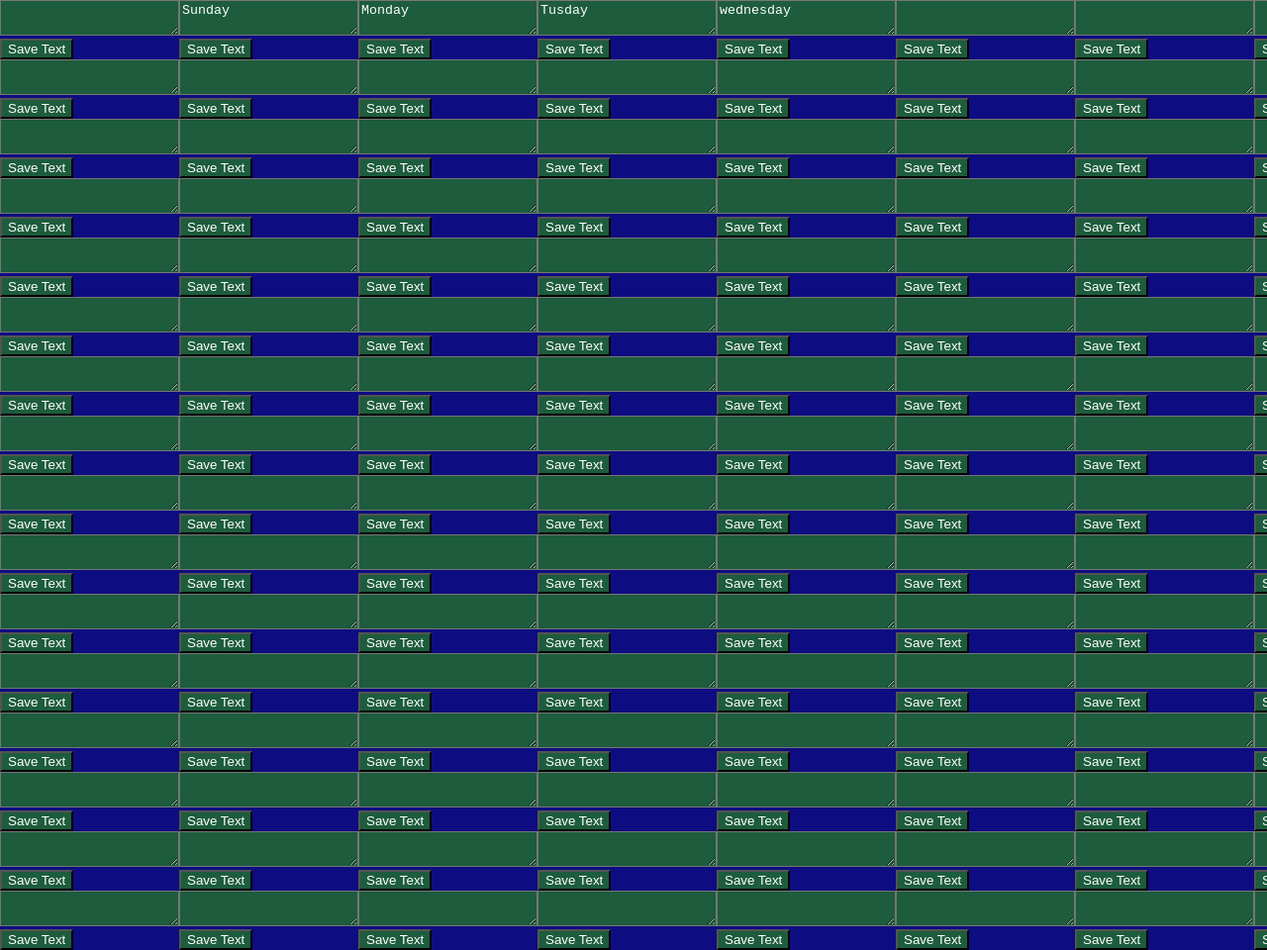
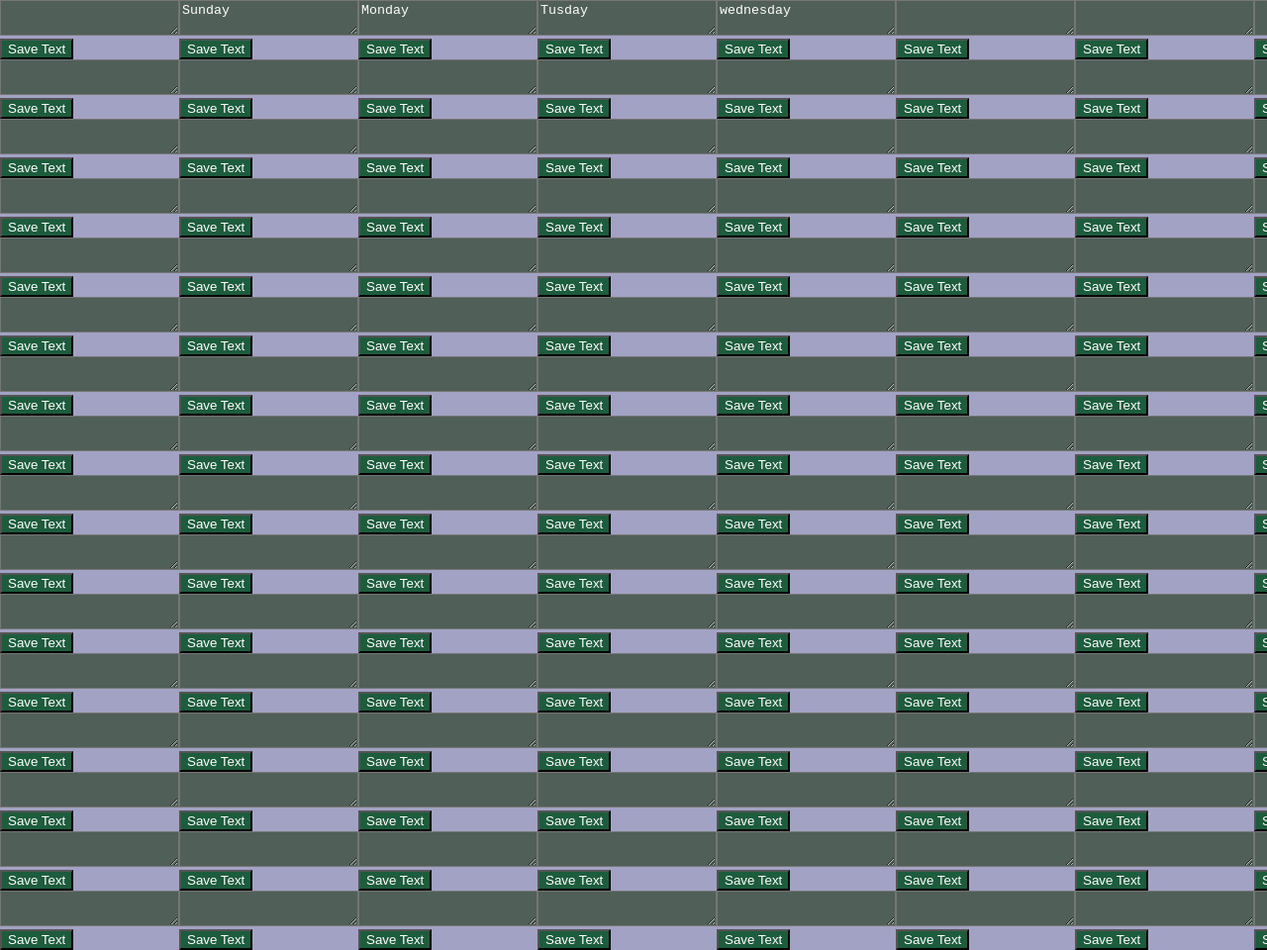
Before and after one commit to akermang/dynamicWeekTable, a plain HTML site: page index.html in a window 1280 px wide. Shown: the top 960 px of the page at 99% size. Drawn offline with Linux system fonts and the light colour scheme.

Commit message:
new color

```diff
--- a/css/main.css
+++ b/css/main.css
@@ -44,7 +44,7 @@ body, html {
 /* line 34, ../scss/base/_reset.scss */
 body {
   line-height: 1;
-  background-color: #0D0D81;
+  background-color: #A2A2C4;
 }
 
 /* line 37, ../scss/base/_reset.scss */
@@ -71,7 +71,7 @@ table {
 }
 
 textarea{
-  background-color:#1D5C3D;
+  background-color:#505F58;
   color: white;
 }
 
```
